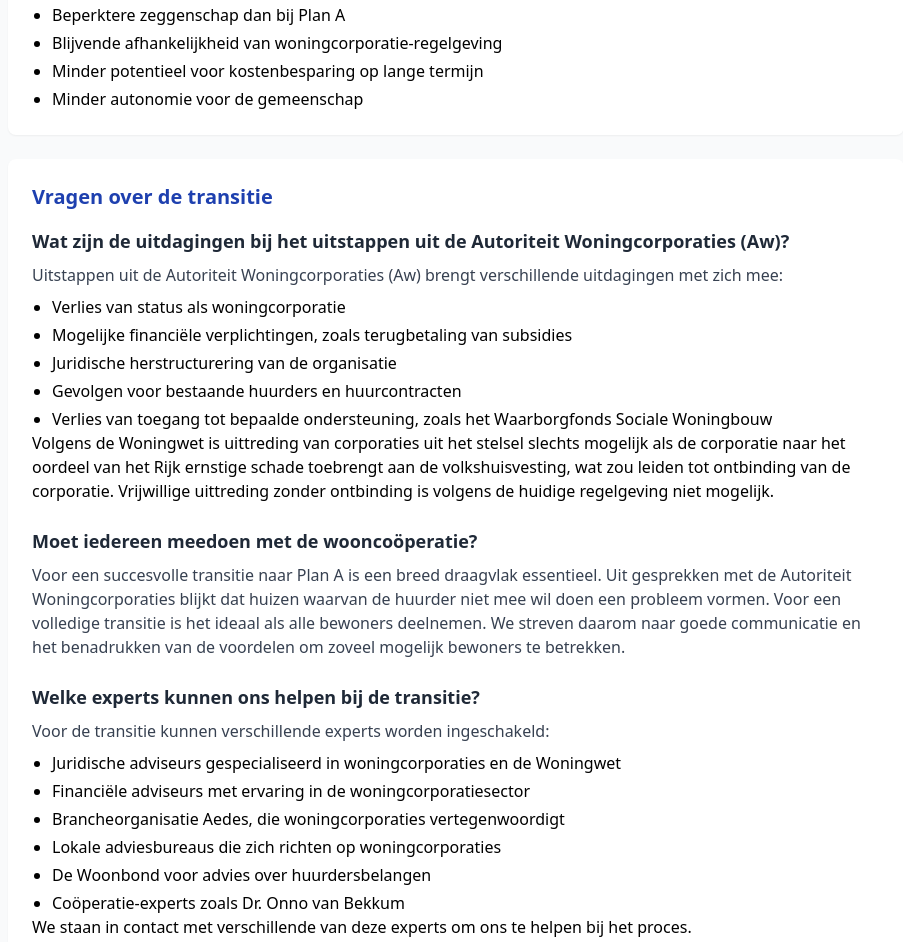
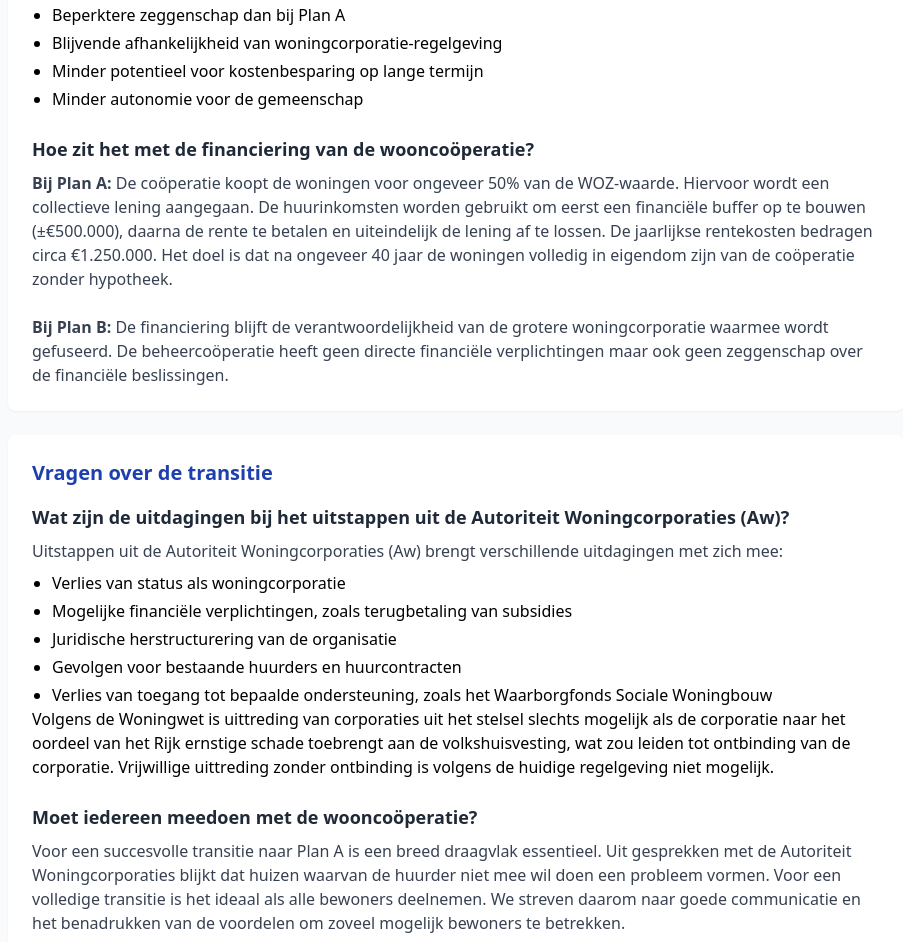
Before and after one commit to herbrandhofker/opnieuw, a plain HTML site: page faq.html in a window 1280 px wide. Shown: the part 2533-3475 px from the top of the page, without its empty margins (184-1087 px from the left). Drawn offline with nearby package versions, Linux system fonts and the light colour scheme.

Commit message:
correcxties faq

```diff
--- a/faq.html
+++ b/faq.html
@@ -203,6 +203,15 @@
                     </ul>
                   </p>
                 </div>
+
+                <div class="faq-item">
+                  <h4 class="text-lg font-semibold text-gray-800">Hoe zit het met de financiering van de wooncoöperatie?</h4>
+                  <p class="text-gray-700 mt-2">
+                    <strong>Bij Plan A:</strong> De coöperatie koopt de woningen voor ongeveer 50% van de WOZ-waarde. Hiervoor wordt een collectieve lening aangegaan. De huurinkomsten worden gebruikt om eerst een financiële buffer op te bouwen (±€500.000), daarna de rente te betalen en uiteindelijk de lening af te lossen. De jaarlijkse rentekosten bedragen circa €1.250.000. Het doel is dat na ongeveer 40 jaar de woningen volledig in eigendom zijn van de coöperatie zonder hypotheek.
+                    <br /><br />
+                    <strong>Bij Plan B:</strong> De financiering blijft de verantwoordelijkheid van de grotere woningcorporatie waarmee wordt gefuseerd. De beheercoöperatie heeft geen directe financiële verplichtingen maar ook geen zeggenschap over de financiële beslissingen.
+                  </p>
+                </div>
               </div>
             </div>
 
@@ -316,9 +325,9 @@
                 <div class="faq-item">
                   <h4 class="text-lg font-semibold text-gray-800">Hoe zit het met de financiering van de wooncoöperatie?</h4>
                   <p class="text-gray-700 mt-2">
-                    Bij Plan A wordt de financiering collectief geregeld via de coöperatie. De bestaande leningen moeten worden afgelost en mogelijk wordt een nieuwe collectieve financiering aangegaan. Veel woningen zijn al afgelost, wat de financiële haalbaarheid verbetert.
+                    <strong>Bij Plan A:</strong> De coöperatie koopt de woningen voor ongeveer 50% van de WOZ-waarde. Hiervoor wordt een collectieve lening aangegaan. De huurinkomsten worden gebruikt om eerst een financiële buffer op te bouwen (±€500.000), daarna de rente te betalen en uiteindelijk de lening af te lossen. De jaarlijkse rentekosten bedragen circa €1.250.000. Het doel is dat na ongeveer 40 jaar de woningen volledig in eigendom zijn van de coöperatie zonder hypotheek.
                     <br /><br />
-                    Bij Plan B blijft de financiering grotendeels zoals deze nu is, onder de woningcorporatie, maar met mogelijk meer zeggenschap over de besteding van middelen.
+                    <strong>Bij Plan B:</strong> De financiering blijft de verantwoordelijkheid van de grotere woningcorporatie waarmee wordt gefuseerd. De beheercoöperatie heeft geen directe financiële verplichtingen maar ook geen zeggenschap over de financiële beslissingen.
                   </p>
                 </div>
 
```
